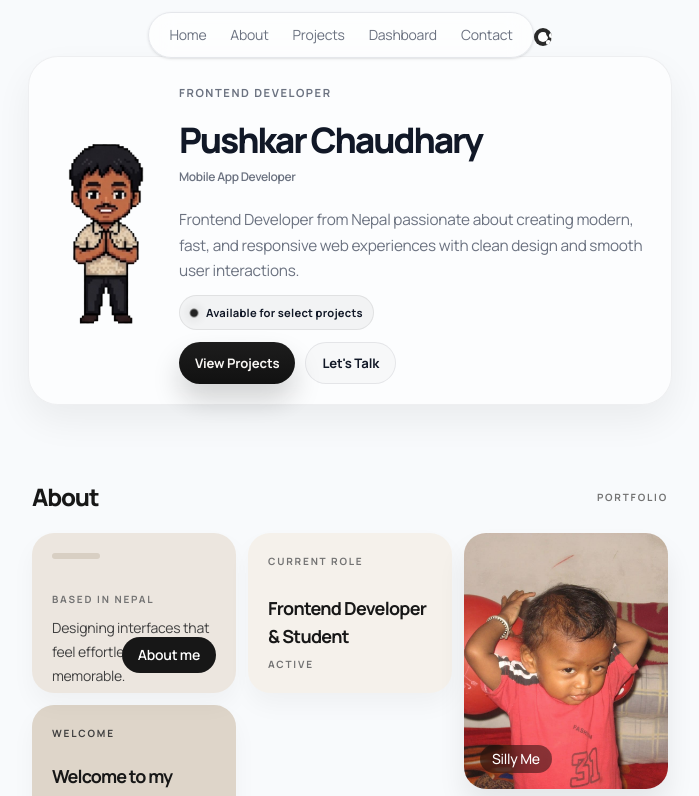
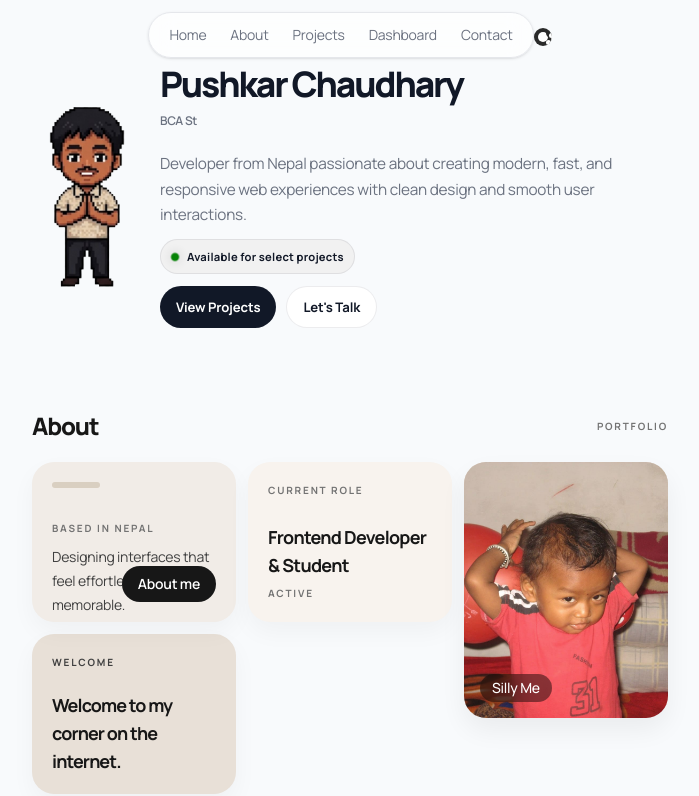
Before and after one commit to Pushkar-Chaudhary/Portfolio, a React (Vite) app: page /#/ in a window 1280 px wide. Shown: the top 796 px of the page, without its empty margins (290-989 px from the left). Built offline with nearby package versions, Linux system fonts and the light colour scheme.

Commit message:
sab thik

```diff
--- a/src/components/AboutMe.jsx
+++ b/src/components/AboutMe.jsx
@@ -14,8 +14,8 @@ const AboutMe = () => {
       </div>
 
       <div className="grid grid-cols-1 gap-3 md:grid-cols-3">
-        <div className="relative h-40 overflow-hidden rounded-[22px] bg-[#ece6df] p-5 shadow-[0_12px_24px_rgba(17,17,17,0.04)]">
-          <div className="h-1.5 w-12 rounded-full bg-[#d8cfc3]" />
+        <div className="relative h-40 overflow-hidden rounded-[22px] bg-[#f1ece7] p-5 shadow-[0_10px_24px_rgba(17,17,17,0.04)]">
+          <div className="h-1.5 w-12 rounded-full bg-[#d9cfc1]" />
 
           <div className="mt-8 flex flex-col gap-2">
             <p className="text-[10px] font-bold uppercase tracking-[0.18em] text-neutral-500">
@@ -34,7 +34,7 @@ const AboutMe = () => {
           </Link>
         </div>
 
-        <div className="relative h-40 rounded-[22px] bg-[#f5f1eb] p-5 shadow-[0_12px_24px_rgba(17,17,17,0.04)]">
+        <div className="relative h-40 rounded-[22px] bg-[#f8f3ee] p-5 shadow-[0_10px_24px_rgba(17,17,17,0.04)]">
           <p className="text-[10px] font-bold uppercase tracking-[0.18em] text-neutral-500">
             Current role
           </p>
@@ -48,7 +48,7 @@ const AboutMe = () => {
           </span>
         </div>
 
-        <div className="relative h-64 overflow-hidden rounded-[22px] shadow-[0_18px_28px_rgba(17,17,17,0.08)] md:row-span-2">
+        <div className="relative h-64 overflow-hidden rounded-[22px] bg-[#e6dfd6] shadow-[0_12px_26px_rgba(17,17,17,0.06)] md:row-span-2">
           <img
             src={minzoro}
             alt="Pushkar Chaudhary"
@@ -60,7 +60,7 @@ const AboutMe = () => {
           </div>
         </div>
 
-        <div className="h-40 rounded-[22px] bg-[#ded5c9] p-5 shadow-[0_12px_24px_rgba(17,17,17,0.04)]">
+        <div className="h-40 rounded-[22px] bg-[#e8e0d7] p-5 shadow-[0_10px_24px_rgba(17,17,17,0.04)]">
           <p className="text-[10px] font-bold uppercase tracking-[0.18em] text-neutral-700">
             Welcome
           </p>
@@ -74,7 +74,7 @@ const AboutMe = () => {
           </h3>
         </div>
 
-        <div className="h-40 rounded-[22px] bg-[#1c1c1c] p-5 text-white shadow-[0_18px_28px_rgba(17,17,17,0.12)] md:col-span-2">
+        <div className="h-40 rounded-[22px] bg-[#1d1d1d] p-5 text-white shadow-[0_12px_26px_rgba(17,17,17,0.1)] md:col-span-2">
           <h3 className="text-lg font-bold tracking-[-0.04em]">Constantly Learning</h3>
 
           <p className="mt-3 max-w-[24rem] text-sm leading-6 text-neutral-300">
--- a/src/components/TypingText.jsx
+++ b/src/components/TypingText.jsx
@@ -7,9 +7,8 @@ export default function TypingText() {
   useEffect(() => {
     const typed = new Typed(el.current, {
       strings: [
-        "Frontend Developer",
-        "UI Designer",
-        "Mobile App Developer",
+        "Developer",
+        "BCA Student",
       ],
       typeSpeed: 60,
       backSpeed: 35,
--- a/src/index.css
+++ b/src/index.css
@@ -1,29 +1,32 @@
 @import url('https://fonts.googleapis.com/css2?family=Manrope:wght@400;500;600;700;800&display=swap');
 @import "tailwindcss";
 
+/* =========================
+Variables
+========================= */
+
 :root {
-  --bg: #f4f1eb;
-  --surface: rgba(255, 255, 255, 0.72);
-  --surface-alt: #efeae2;
-  --border: rgba(17, 24, 39, 0.08);
+--bg: #f7f7f7;
+--surface: #ffffff;
+--border: #e5e5e5;
+
 --text: #171717;
-  --muted: #5f5b57;
+--muted: #666666;
+
 --primary: #171717;
 --primary-hover: #2f2f2f;
-  --shadow: 0 18px 50px rgba(26, 24, 22, 0.08);
-  --soft-shadow: 0 16px 36px rgba(23, 23, 23, 0.06);
+
+--shadow: 0 10px 30px rgba(0, 0, 0, 0.05);
 }
 
-@keyframes fadeInUp {
-  from {
-    opacity: 0;
-    transform: translateY(20px);
-  }
+/* =========================
+Reset
+========================= */
 
-  to {
-    opacity: 1;
-    transform: translateY(0);
-  }
+*,
+*::before,
+*::after {
+box-sizing: border-box;
 }
 
 html {
@@ -31,21 +34,15 @@ html {
 scroll-behavior: smooth;
 }
 
-*,
-*::before,
-*::after {
-  box-sizing: border-box;
-}
-
 body {
 margin: 0;
-  background:
-    radial-gradient(circle at top left, rgba(255, 255, 255, 0.8), transparent 30%),
-    linear-gradient(180deg, #f6f2ed 0%, #f0ece7 100%);
+background: var(--bg);
 color: var(--text);
+
 font-family: "Manrope", "Segoe UI", sans-serif;
 line-height: 1.7;
 letter-spacing: -0.015em;
+
 -webkit-font-smoothing: antialiased;
 -moz-osx-font-smoothing: grayscale;
 }
@@ -65,6 +62,46 @@ textarea {
 min-height: 100vh;
 }
 
+/* =========================
+Animations
+========================= */
+
+@keyframes fadeInUp {
+from {
+opacity: 0;
+transform: translateY(20px);
+}
+
+to {
+opacity: 1;
+transform: translateY(0);
+}
+}
+
+@keyframes pulseDot {
+0%,
+100% {
+transform: scale(1);
+opacity: 1;
+}
+
+50% {
+transform: scale(1.3);
+opacity: 0.8;
+}
+}
+
+/* =========================
+Layout
+========================= */
+
+.top-bar {
+position: sticky;
+top: 0;
+z-index: 1015;
+width: 100%;
+}
+
 #sidebarOverlay {
 display: none;
 position: fixed;
@@ -74,18 +111,10 @@ textarea {
 pointer-events: none;
 }
 
-.top-bar {
-  position: sticky;
-  top: 0;
-  z-index: 1015;
-  width: 100%;
-}
-
 .app-shell {
 min-height: 100vh;
 background: var(--bg);
 color: var(--text);
-  transition: background 0.3s ease, color 0.3s ease;
 }
 
 .page-shell {
@@ -107,13 +136,16 @@ textarea {
 gap: 28px;
 }
 
+/* =========================
+Cards
+========================= */
+
 .content-card,
-.hero-panel,
 .page-intro {
 background: var(--surface);
 border: 1px solid var(--border);
-  border-radius: 24px;
-  box-shadow: var(--shadow);
+border-radius: 18px;
+box-shadow: none;
 }
 
 .page-intro,
@@ -121,12 +153,18 @@ textarea {
 padding: 28px 24px;
 }
 
+/* =========================
+Typography
+========================= */
+
 .eyebrow {
 margin: 0 0 12px;
+
 font-size: 0.7rem;
 font-weight: 700;
 letter-spacing: 0.14em;
 text-transform: uppercase;
+
 color: var(--muted);
 }
 
@@ -155,21 +193,42 @@ textarea {
 
 .lead {
 margin: 12px 0 0;
+
 color: var(--muted);
 font-size: 0.96rem;
 line-height: 1.65;
 }
 
+/* =========================
+Hero
+========================= */
+
 .hero-panel {
-  padding: 26px 22px 20px;
+position: relative;
+
+display: grid;
+grid-template-columns: auto minmax(0, 1fr);
+align-items: center;
+
+gap: 18px;
+padding: 10px 4px 6px;
+
+background: transparent;
+border: none;
+box-shadow: none;
+}
+
+.hero-visual,
+.hero-copy {
+position: relative;
+z-index: 1;
+}
+
+.hero-visual {
 display: flex;
 align-items: center;
-  gap: 18px;
-  background: rgba(255, 255, 255, 0.56);
-  border: 1px solid rgba(17, 24, 39, 0.06);
-  border-radius: 30px;
-  box-shadow: var(--soft-shadow);
-  backdrop-filter: blur(8px);
+justify-content: center;
+min-width: 110px;
 }
 
 .hero-copy {
@@ -180,15 +239,18 @@ textarea {
 
 .hero-panel .intro {
 margin: 0;
+
 font-size: clamp(1.5rem, 2.8vw, 2.2rem);
 line-height: 1.05;
+font-weight: 800;
+letter-spacing: -0.06em;
+
 color: var(--primary);
-  letter-spacing: -0.06em;
-  font-weight: 800;
 }
 
 .sub-intro {
 margin: 0;
+
 color: var(--muted);
 font-size: 0.75rem;
 font-weight: 600;
@@ -198,18 +260,40 @@ textarea {
 display: inline-block;
 min-width: 20ch;
 white-space: nowrap;
+
 color: var(--muted);
 font-size: 0.75rem;
 font-weight: 600;
 letter-spacing: -0.03em;
 line-height: 1.2;
+
 font-family: "Manrope", "Segoe UI", sans-serif;
 }
+
+/* =========================
+Hero Tools
+========================= */
+
+.hero-tools {
+position: absolute;
+right: -8px;
+bottom: 6px;
+
+display: flex;
+flex-wrap: wrap;
+justify-content: flex-end;
+
+gap: 8px;
+max-width: 180px;
+}
+
+
 
 .hero-meta {
 display: flex;
 flex-direction: column;
 align-items: flex-start;
+
 gap: 12px;
 margin-top: 4px;
 }
@@ -218,10 +302,13 @@ textarea {
 display: inline-flex;
 align-items: center;
 gap: 8px;
+
 padding: 7px 10px;
 border-radius: 999px;
-  background: rgba(23, 23, 23, 0.04);
-  border: 1px solid rgba(23, 23, 23, 0.08);
+
+background: #f1f1f1;
+border: 1px solid var(--border);
+
 color: var(--text);
 font-size: 0.7rem;
 font-weight: 700;
@@ -231,11 +318,18 @@ textarea {
 .status-dot {
 width: 8px;
 height: 8px;
+
 border-radius: 50%;
-  background: #1f1f1f;
-  box-shadow: 0 0 12px rgba(31, 31, 31, 0.3);
+background: green;
+
+box-shadow: 0 0 12px rgba(31, 31, 31, 0.25);
+
 animation: pulseDot 1.8s infinite ease-in-out;
 }
+
+/* =========================
+Hero Buttons
+========================= */
 
 .hero-actions {
 display: flex;
@@ -248,74 +342,48 @@ textarea {
 display: inline-flex;
 align-items: center;
 justify-content: center;
+
 min-height: 42px;
 padding: 0 16px;
+
 border-radius: 999px;
+
 text-decoration: none;
 font-size: 0.82rem;
 font-weight: 700;
 letter-spacing: -0.01em;
-  transition: transform 180ms ease, box-shadow 180ms ease, border-color 180ms ease, background 180ms ease;
+
+transition:
+transform 180ms ease,
+box-shadow 180ms ease,
+border-color 180ms ease,
+background 180ms ease;
 }
 
 .primary-link {
-  background: linear-gradient(180deg, #1d1d1d, #111111);
-  color: #f9f7f4;
-  box-shadow: 0 16px 28px rgba(17, 17, 17, 0.18);
+background: var(--primary);
+color: #ffffff;
+}
+
+.primary-link:hover {
+background: var(--primary-hover);
+transform: translateY(-2px);
 }
 
 .secondary-link {
-  background: rgba(17, 24, 39, 0.02);
-  border: 1px solid rgba(17, 24, 39, 0.08);
+background: #ffffff;
+border: 1px solid var(--border);
 color: var(--text);
 }
 
-.primary-link:hover,
 .secondary-link:hover {
+background: #f1f1f1;
 transform: translateY(-2px);
 }
 
-.primary-link:hover {
-  box-shadow: 0 20px 32px rgba(17, 17, 17, 0.2);
-}
-
-.secondary-link:hover {
-  border-color: rgba(17, 24, 39, 0.12);
-  background: rgba(17, 24, 39, 0.04);
-}
-
-@keyframes pulseDot {
-  0%,
-  100% {
-    transform: scale(1);
-    opacity: 1;
-  }
-  50% {
-    transform: scale(1.3);
-    opacity: 0.8;
-  }
-}
-
-@media (max-width: 768px) {
-  .hero-panel {
-    flex-direction: column;
-    align-items: flex-start;
-    padding: 18px 14px;
-  }
-
-  .hero-meta {
-    width: 100%;
-  }
-
-  .hero-actions {
-    width: 100%;
-  }
-
-  .primary-link,
-  .secondary-link {
-    flex: 1 1 0;
-  }
-}
+/* =========================
+Projects
+========================= */
 
 .project-grid {
 display: grid;
@@ -325,37 +393,48 @@ textarea {
 .project-card {
 display: grid;
 gap: 18px;
+
 padding: 24px;
+
 background: var(--surface);
 border: 1px solid var(--border);
-  border-radius: 20px;
-  box-shadow: var(--shadow);
-  transition: transform 0.2s ease, border-color 0.2s ease;
+border-radius: 18px;
+
+box-shadow: none;
+
+transition:
+transform 0.2s ease,
+border-color 0.2s ease;
 }
 
 .project-card:hover {
 transform: translateY(-2px);
-  border-color: rgba(17, 24, 39, 0.14);
+border-color: #cccccc;
 }
 
 .project-card.featured {
-  border-color: rgba(15, 23, 42, 0.12);
+border-color: #d5d5d5;
 }
 
 .project-top {
 display: flex;
 align-items: flex-start;
 justify-content: space-between;
+
 gap: 16px;
 }
 
 .project-badge {
 display: inline-block;
+
 margin-bottom: 6px;
 padding: 5px 10px;
+
 border-radius: 999px;
-  background: var(--surface-alt);
+
+background: #f1f1f1;
 color: var(--muted);
+
 font-size: 0.7rem;
 font-weight: 600;
 letter-spacing: 0.08em;
@@ -364,22 +443,10 @@ textarea {
 
 .project-card h2 {
 margin: 0;
+
 font-size: clamp(1.4rem, 3vw, 2rem);
 color: var(--primary);
 letter-spacing: -0.04em;
-}
-
-.project-link {
-  display: inline-flex;
-  align-items: center;
-  justify-content: center;
-  width: 38px;
-  height: 38px;
-  border-radius: 50%;
-  border: 1px solid var(--border);
-  background: var(--surface-alt);
-  color: var(--primary);
-  font-size: 1.2rem;
 }
 
 .project-card p {
@@ -387,6 +454,31 @@ textarea {
 color: var(--muted);
 line-height: 1.7;
 }
+
+/* =========================
+Project Link
+========================= */
+
+.project-link {
+display: inline-flex;
+align-items: center;
+justify-content: center;
+
+width: 38px;
+height: 38px;
+
+border-radius: 50%;
+border: 1px solid var(--border);
+
+background: #f5f5f5;
+color: var(--primary);
+
+font-size: 1.2rem;
+}
+
+/* =========================
+Technologies
+========================= */
 
 .tech-list {
 display: flex;
@@ -397,13 +489,20 @@ textarea {
 .tech-list span {
 display: inline-flex;
 align-items: center;
+
 padding: 6px 10px;
+
 border-radius: 999px;
-  background: var(--surface-alt);
+background: #f5f5f5;
 color: var(--text);
+
 font-size: 0.74rem;
 border: 1px solid var(--border);
 }
+
+/* =========================
+Buttons
+========================= */
 
 .project-actions {
 display: flex;
@@ -415,12 +514,18 @@ textarea {
 display: inline-flex;
 align-items: center;
 justify-content: center;
+
 padding: 10px 18px;
+
 border-radius: 999px;
 border: 1px solid var(--border);
+
 font-size: 0.92rem;
 font-weight: 500;
-  transition: transform 0.2s ease, border-color 0.2s ease;
+
+transition:
+transform 0.2s ease,
+border-color 0.2s ease;
 }
 
 .button:hover,
@@ -432,7 +537,7 @@ textarea {
 .button-primary {
 background: var(--primary);
 border-color: var(--primary);
-  color: var(--bg);
+color: #ffffff;
 }
 
 .button-secondary {
@@ -440,10 +545,15 @@ textarea {
 color: var(--text);
 }
 
+/* =========================
+Social Links
+========================= */
+
 .social-list {
 display: flex;
 flex-wrap: wrap;
 gap: 12px;
+
 list-style: none;
 padding: 0;
 margin: 20px 0 0;
@@ -453,14 +563,22 @@ textarea {
 display: inline-flex;
 align-items: center;
 justify-content: center;
+
 width: 42px;
 height: 42px;
+
 border-radius: 50%;
 border: 1px solid var(--border);
-  background: var(--surface-alt);
+
+background: #ffffff;
 color: var(--primary);
+
 font-size: 1.1rem;
 }
+
+/* =========================
+Contact Form
+========================= */
 
 .contact-form {
 display: grid;
@@ -481,11 +599,15 @@ textarea {
 .form-field input,
 .form-field textarea {
 width: 100%;
+
 padding: 12px 14px;
+
 border: 1px solid var(--border);
 border-radius: 12px;
-  background: transparent;
+
+background: #ffffff;
 color: var(--text);
+
 resize: vertical;
 }
 
@@ -496,9 +618,13 @@ textarea {
 
 .form-field input:focus,
 .form-field textarea:focus {
-  outline: 2px solid rgba(17, 24, 39, 0.12);
-  border-color: rgba(17, 24, 39, 0.18);
+outline: 2px solid rgba(17, 24, 39, 0.08);
+border-color: #bdbdbd;
 }
+
+/* =========================
+Contact
+========================= */
 
 .muted-text {
 margin: 18px 0 10px;
@@ -507,10 +633,15 @@ textarea {
 
 .contact-email {
 display: inline-block;
+
 color: var(--primary);
 text-decoration: underline;
 text-underline-offset: 3px;
 }
+
+/* =========================
+Education
+========================= */
 
 .education-list {
 display: grid;
@@ -521,8 +652,10 @@ textarea {
 display: flex;
 align-items: center;
 gap: 14px;
+
 padding: 14px 16px;
-  background: var(--surface-alt);
+
+background: #ffffff;
 border: 1px solid var(--border);
 border-radius: 16px;
 }
@@ -530,6 +663,7 @@ textarea {
 .school img {
 width: 52px;
 height: 52px;
+
 border-radius: 50%;
 object-fit: cover;
 }
@@ -539,19 +673,27 @@ textarea {
 color: var(--text);
 }
 
+/* =========================
+Timeline
+========================= */
+
 .timeline {
 position: relative;
+
 margin: 20px 0 0;
 padding-left: 36px;
 }
 
 .timeline::before {
 content: "";
+
 position: absolute;
 left: 12px;
 top: 0;
+
 width: 2px;
 height: 100%;
+
 background: var(--border);
 }
 
@@ -562,10 +704,13 @@ textarea {
 
 .timeline-dot {
 position: absolute;
+
 left: -26px;
 top: 6px;
+
 width: 12px;
 height: 12px;
+
 border-radius: 50%;
 background: var(--primary);
 }
@@ -576,36 +721,53 @@ textarea {
 
 .timeline-content h3 {
 margin: 0 0 6px;
+
 color: var(--primary);
 font-size: 1.1rem;
 }
 
 .timeline-content p {
 margin: 0;
+
 color: var(--muted);
 line-height: 1.7;
 }
 
 .timeline-tracker {
 position: absolute;
+
 left: -2px;
 top: 0;
+
 width: 28px;
 height: 28px;
 }
 
+/* =========================
+Music
+========================= */
+
 .music-player {
 margin-top: 12px;
+
 overflow: hidden;
+
 border: 1px solid var(--border);
 border-radius: 16px;
+
+background: #ffffff;
 }
 
 .music-player iframe {
 display: block;
+
+width: 100%;
 border: 0;
-  width: 100%;
 }
+
+/* =========================
+Mobile
+========================= */
 
 @media (max-width: 768px) {
 .page-shell {
@@ -621,6 +783,25 @@ textarea {
 padding: 18px;
 }
 
+.hero-panel {
+grid-template-columns: 1fr;
+align-items: flex-start;
+padding: 18px 14px;
+}
+
+.hero-meta {
+width: 100%;
+}
+
+.hero-actions {
+width: 100%;
+}
+
+.primary-link,
+.secondary-link {
+flex: 1 1 0;
+}
+
 .project-actions,
 .button {
 width: 100%;
--- a/src/pages/Home.jsx
+++ b/src/pages/Home.jsx
@@ -16,16 +16,16 @@ const Home = () => {
 
       <main className="page-stack">
         <section className="hero-panel">
-          <HeroSlider />
-
+          <div className="hero-visual">
+            <HeroSlider />
+          </div>
           <div className="hero-copy">
-            <p className="eyebrow">Frontend developer</p>
             <h1 className="intro">Pushkar Chaudhary</h1>
             <h2 className="sub-intro">
               <TypingText />
             </h2>
             <p className="lead">
-              Frontend Developer from Nepal passionate about creating modern,
+             Developer from Nepal passionate about creating modern,
               fast, and responsive web experiences with clean design and smooth
               user interactions.
             </p>
--- a/src/pages/Projects.jsx
+++ b/src/pages/Projects.jsx
@@ -100,7 +100,6 @@ function Projects() {
       <main className="page-stack">
         <header className="page-intro">
           <p className="eyebrow">Selected work</p>
-          <h1>Minimal builds.</h1>
           <p className="lead">
             Small experiments, personal ideas, and pages I’ve turned into working
             products.
```
Lines whose indentation alone changed are shown as unchanged.
